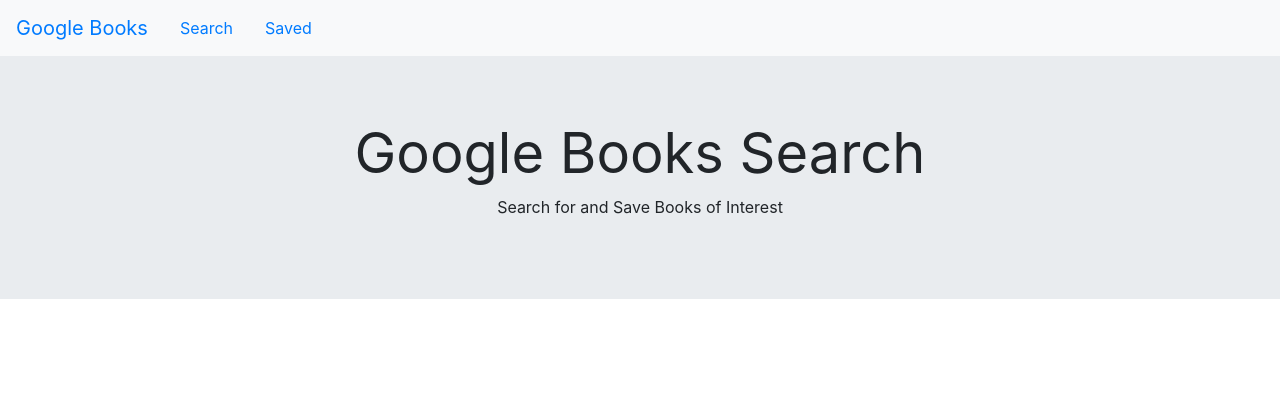
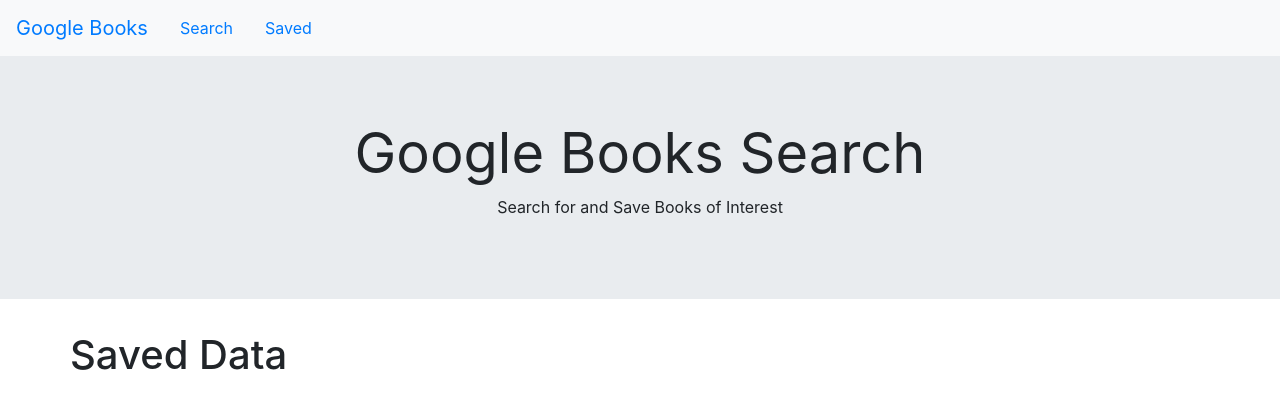
Before and after one commit to ambertrand/Google-Books-Search, a React (Create React App) app in the folder client/: page /saved in a window 1280 px wide. Shown: the top 408 px of the page. Built offline with nearby package versions, Linux system fonts and the light colour scheme.

Commit message:
adding search and saved pages to app.js

```diff
--- a/client/src/App.js
+++ b/client/src/App.js
@@ -2,6 +2,8 @@
 import { BrowserRouter as Router, Route, Switch } from 'react-router-dom';
 import Navbar from './components/Navbar';
 import Header from './components/Header';
+import Search from './pages/Search';
+import Saved from './pages/Saved';
 
 
 function App() {
@@ -10,6 +12,14 @@
       <>
       <Navbar />
       <Header />
+      <Switch>
+        <Route exact path="/">
+            <Search />
+        </Route>
+        <Route path="/saved">
+          <Saved />
+        </Route>
+      </Switch>
       </>
     </Router>
   );
--- a/client/src/pages/Saved.js
+++ b/client/src/pages/Saved.js
@@ -1,6 +1,6 @@
 import React from 'react';
-import Container from 'react-bootstrap';
-import Row from 'react-bootstrap';
+import Container from 'react-bootstrap/Container';
+import Row from 'react-bootstrap/Row';
 
 const Saved = () => {
     return(
--- a/client/src/pages/Search.js
+++ b/client/src/pages/Search.js
@@ -1,7 +1,7 @@
 import React from 'react';
-import Container from 'react-bootstrap';
-import Row from 'react-bootstrap';
-import Col from 'react-bootstrap';
+import Container from 'react-bootstrap/Container';
+import Row from 'react-bootstrap/Row';
+import Col from 'react-bootstrap/Col';
 
 const Search = () => {
     return(
```
